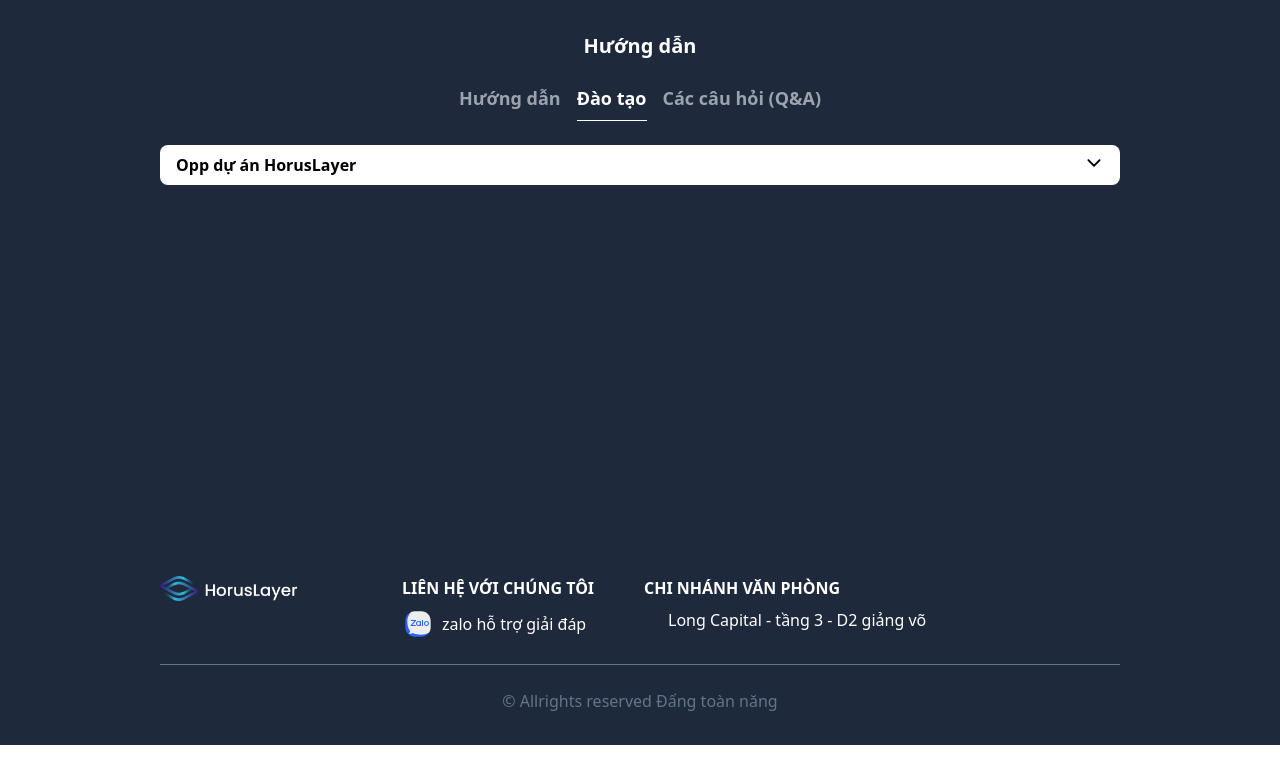
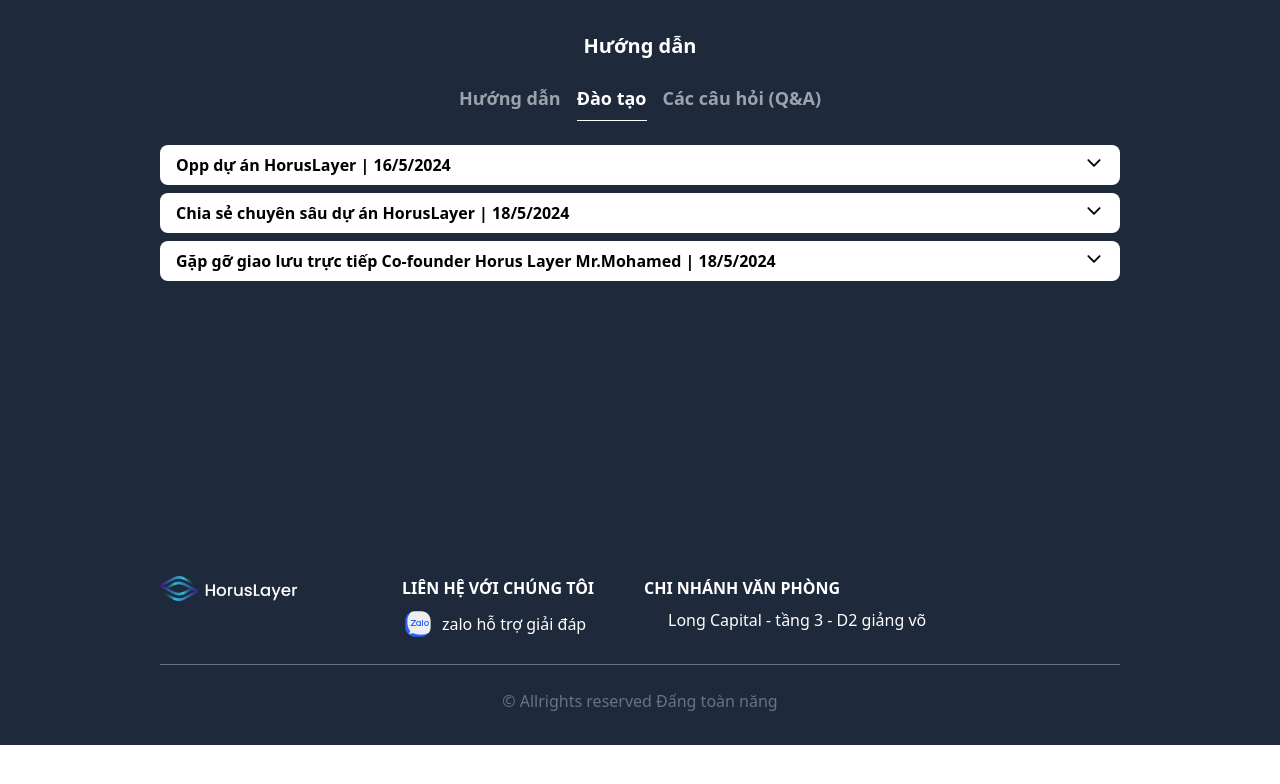
Before and after one commit to NTT102/horus, a React (Vite) app: page / in a window 1280 px wide. Both pictures are taken after a click on the tab "Đào tạo". Shown: the top 784 px of the page. Built offline with nearby package versions, Linux system fonts and the light colour scheme; some icons are missing.

Commit message:
Update Guide.tsx

```diff
--- a/src/layouts/sections/Guide.tsx
+++ b/src/layouts/sections/Guide.tsx
@@ -132,7 +132,7 @@
                                 <>
                                     <Disclosure.Button className="flex w-full justify-between rounded-lg bg-white text-black px-4 py-2 text-left text-sm font-medium hover:bg-blue-100 focus:outline-none focus-visible:ring focus-visible:ring-blue-500/75">
                                         <span className="block text-base first-letter:uppercase font-semibold">
-                                            Opp dự án HorusLayer
+                                            Opp dự án HorusLayer | 16/5/2024
                                         </span>
                                         <IoIosArrowDown
                                             className={`${
@@ -145,7 +145,59 @@
                                      <Disclosure.Panel className="text-sm text-gray-500">
                                         <iframe
                                             className="w-full aspect-video"
-                                            src="https://www.youtube.com"
+                                            src="https://www.youtube.com/embed/HHKMZXTrXwE?si=Bb6OSe4Ir-pIIhuR"
+                                            title="YouTube video player"
+                                            allow="accelerometer; autoplay; clipboard-write; encrypted-media; gyroscope; picture-in-picture; web-share"
+                                        ></iframe>
+                                    </Disclosure.Panel>
+                                </>
+                            )}
+                        </Disclosure>
+                         <Disclosure>
+                            {({ open }) => (
+                                <>
+                                    <Disclosure.Button className="flex w-full justify-between rounded-lg bg-white text-black px-4 py-2 text-left text-sm font-medium hover:bg-blue-100 focus:outline-none focus-visible:ring focus-visible:ring-blue-500/75">
+                                        <span className="block text-base first-letter:uppercase font-semibold">
+                                            chia sẻ chuyên sâu dự án HorusLayer | 18/5/2024
+                                        </span>
+                                        <IoIosArrowDown
+                                            className={`${
+                                                open
+                                                    ? "rotate-180 transform"
+                                                    : ""
+                                            } h-5 w-5 text-black`}
+                                        />
+                                    </Disclosure.Button>
+                                     <Disclosure.Panel className="text-sm text-gray-500">
+                                        <iframe
+                                            className="w-full aspect-video"
+                                            src="https://www.youtube.com/embed/wD6YQe5dpb8?si=GvBVNTsbrx5mzId5"
+                                            title="YouTube video player"
+                                            allow="accelerometer; autoplay; clipboard-write; encrypted-media; gyroscope; picture-in-picture; web-share"
+                                        ></iframe>
+                                    </Disclosure.Panel>
+                                </>
+                            )}
+                        </Disclosure>
+                         <Disclosure>
+                            {({ open }) => (
+                                <>
+                                    <Disclosure.Button className="flex w-full justify-between rounded-lg bg-white text-black px-4 py-2 text-left text-sm font-medium hover:bg-blue-100 focus:outline-none focus-visible:ring focus-visible:ring-blue-500/75">
+                                        <span className="block text-base first-letter:uppercase font-semibold">
+                                            Gặp gỡ giao lưu trực tiếp Co-founder Horus Layer Mr.Mohamed | 18/5/2024
+                                        </span>
+                                        <IoIosArrowDown
+                                            className={`${
+                                                open
+                                                    ? "rotate-180 transform"
+                                                    : ""
+                                            } h-5 w-5 text-black`}
+                                        />
+                                    </Disclosure.Button>
+                                     <Disclosure.Panel className="text-sm text-gray-500">
+                                        <iframe
+                                            className="w-full aspect-video"
+                                            src="https://www.youtube.com/embed/bROfj2B9lCQ?si=kxiv9wxiakRILquB"
                                             title="YouTube video player"
                                             allow="accelerometer; autoplay; clipboard-write; encrypted-media; gyroscope; picture-in-picture; web-share"
                                         ></iframe>
```
